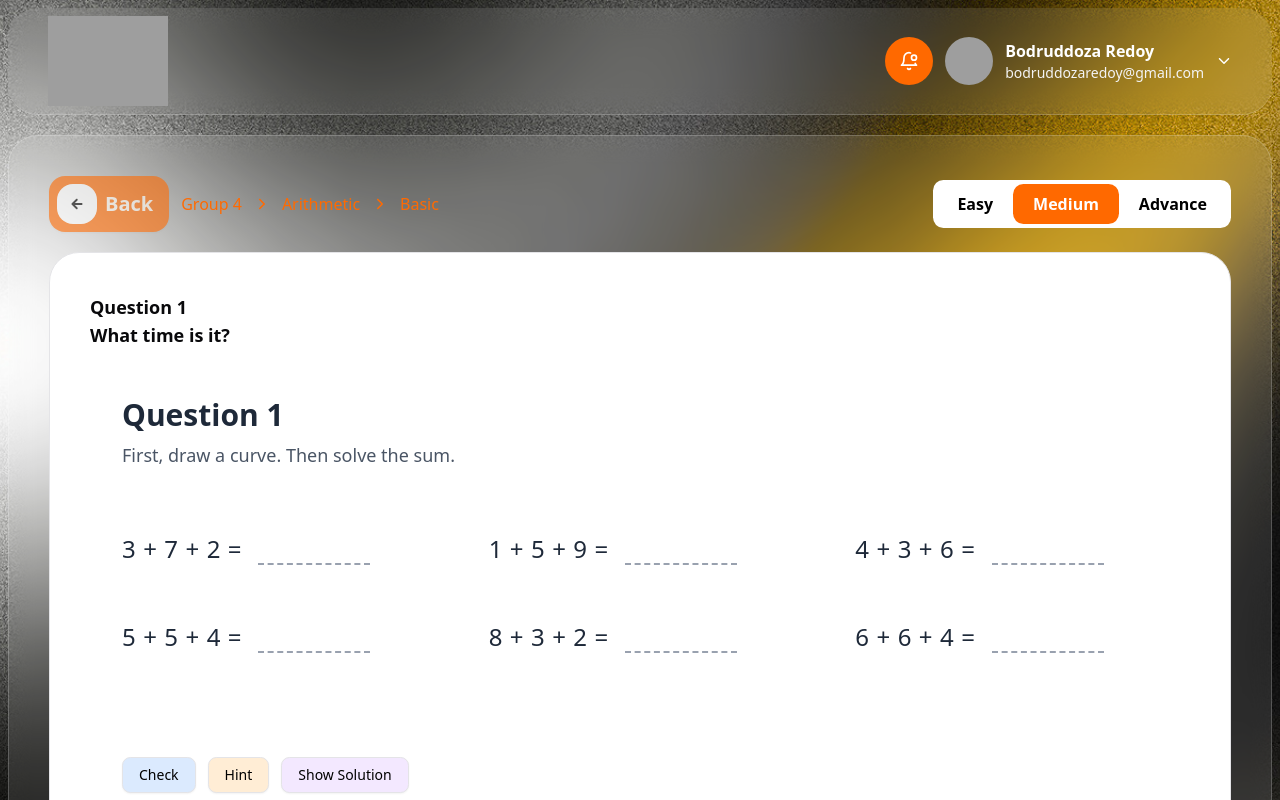
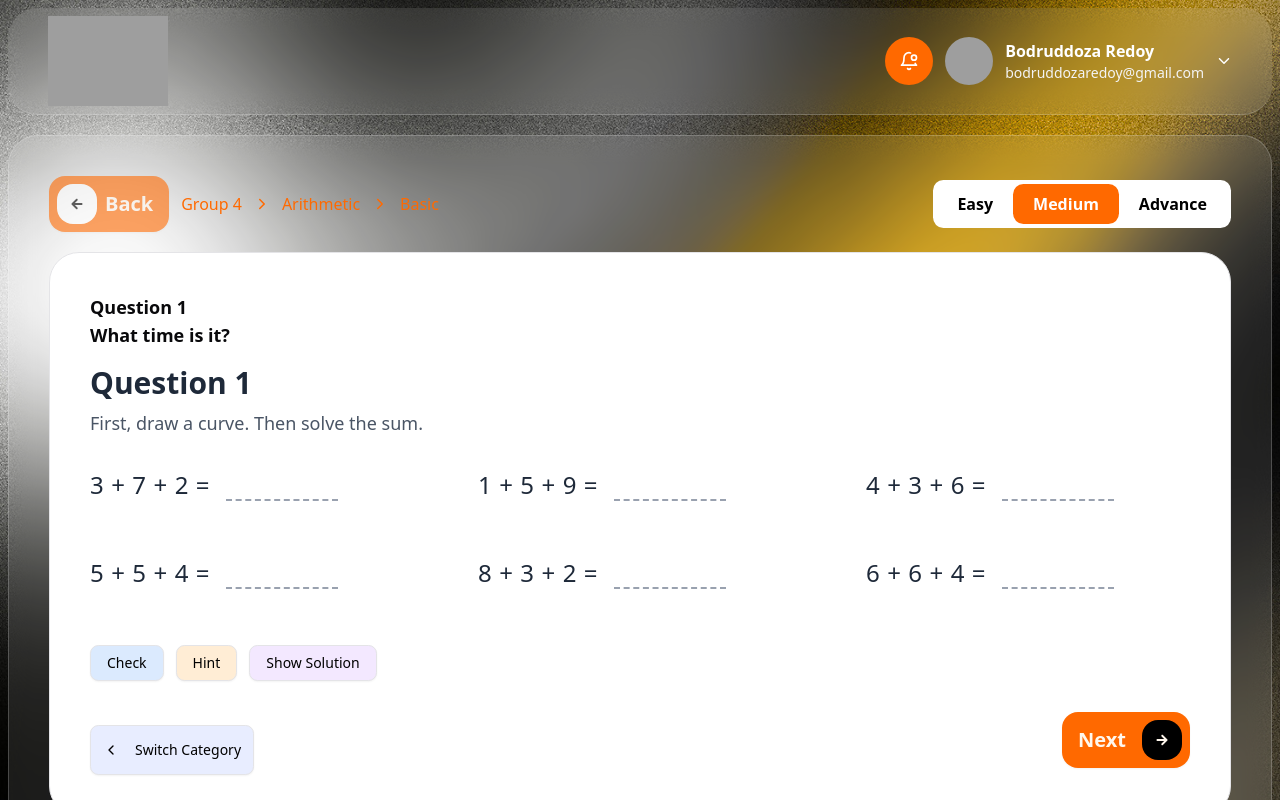
Before and after one commit to juyel66/Eduloop-quize-Application, a React (Vite) app: page /arithmetic in a window 1280 px wide. Shown: the top 800 px of the page. Built offline with nearby package versions, Linux system fonts and the light colour scheme; grey boxes are pictures that could not be loaded.

Commit message:
fix(arrTypeSixteen): remove the button layout style

```diff
--- a/src/pages/Arithmetic/components/ArrTypeSixteen.tsx
+++ b/src/pages/Arithmetic/components/ArrTypeSixteen.tsx
@@ -2,9 +2,7 @@ import Check from "@/components/common/Check";
 import Controllers from "@/components/common/Controllers";
 import Hint from "@/components/common/Hint";
 import React, { useState } from "react";
-import { FaCheckCircle, FaExclamationCircle } from 'react-icons/fa';
 
-// Updated JSON data based on the provided image
 const problemsJSON = [
   { id: 1, question: "3 + 7 + 2 =", answer: 12, type: "addition" },
   { id: 2, question: "1 + 5 + 9 =", answer: 15, type: "addition" },
@@ -18,14 +16,15 @@ const ArrTypeSixteen = () => {
   const [problems] = useState(problemsJSON);
   const [userAnswers, setUserAnswers] = useState(Array(problems.length).fill(NaN));
   const [validation, setValidation] = useState(Array(problems.length).fill(null));
-  const [status, setStatus] = useState(null);
+  const [status, setStatus] = useState<"match" | "wrong" | null>(null);
   const [showHint, setShowHint] = useState(false);
   const [showSolution, setShowSolution] = useState(false);
 
-  const handleInputChange = (index, value) => {
+  const handleInputChange = (index: number, value: string) => {
     const newAnswers = [...userAnswers];
     newAnswers[index] = value === "" ? NaN : parseInt(value);
     setUserAnswers(newAnswers);
+    if (status) setStatus(null); // reset status on change
   };
 
   const handleCheck = () => {
@@ -46,21 +45,32 @@ const ArrTypeSixteen = () => {
 
   const summary =
     status === "match"
-      ? { text: "🎉 All Correct! Great job", color: "text-green-600", bgColor: "bg-green-100", borderColor: "border-green-600" }
+      ? {
+          text: "🎉 Correct! Good Job",
+          color: "text-green-600",
+          bgColor: "bg-green-100",
+          borderColor: "border-green-600",
+        }
       : status === "wrong"
-      ? { text: "❌ Some answers are wrong. Check again.", color: "text-red-600", bgColor: "bg-red-100", borderColor: "border-red-600" }
+      ? {
+          text: "❌ Oops! Some answers are wrong",
+          color: "text-red-600",
+          bgColor: "bg-red-100",
+          borderColor: "border-red-600",
+        }
       : null;
 
   return (
-    <div className="   flex flex-col items-center justify-center font-sans text-gray-800">
-      <div className="w-full  p-8  rounded-xl ">
+    <>
+      <div className="flex flex-col items-center justify-center font-sans text-gray-800">
+        <div className="w-full rounded-xl">
           <h1 className="text-2xl sm:text-3xl font-bold mb-2">Question 1</h1>
-        <p className="text-lg text-gray-600 mb-12">
+          <p className="text-lg text-gray-600 mb-4">
             First, draw a curve. Then solve the sum.
           </p>
 
           {/* Math Problems Grid */}
-        <div className="grid grid-cols-1 sm:grid-cols-2 lg:grid-cols-3 gap-y-10 gap-x-16 mb-8">
+          <div className="grid grid-cols-1 sm:grid-cols-2 lg:grid-cols-3 gap-y-10 gap-x-16 mb-4">
             {problems.map((p, idx) => {
               const isCorrect = validation[idx];
               const inputClass =
@@ -71,14 +81,23 @@ const ArrTypeSixteen = () => {
                   : "border-gray-400 text-gray-900";
 
               return (
-              <div key={p.id} className="flex items-end justify-between sm:justify-start sm:space-x-4">
+                <div
+                  key={p.id}
+                  className="flex items-end justify-between sm:justify-start sm:space-x-4"
+                >
                   <span className="text-xl sm:text-2xl font-medium tracking-wide">
                     {p.question}
                   </span>
                   <input
                     type="number"
                     className={`w-24 sm:w-28 h-12 text-center text-xl font-semibold border-b-2 border-dashed focus:outline-none ${inputClass}`}
-                  value={showSolution ? p.answer : (isNaN(userAnswers[idx]) ? "" : userAnswers[idx])}
+                    value={
+                      showSolution
+                        ? p.answer
+                        : isNaN(userAnswers[idx])
+                        ? ""
+                        : userAnswers[idx]
+                    }
                     onChange={(e) => handleInputChange(idx, e.target.value)}
                     readOnly={showSolution}
                   />
@@ -86,49 +105,20 @@ const ArrTypeSixteen = () => {
               );
             })}
           </div>
+        </div>
+      </div>
 
-        {/* Horizontal Line and Controls */}
-        <div className="flex flex-col items-center my-16 relative">
-          <div className="flex justify-start items-center w-full">
-            <div className=" ">
-
+      {/* Controls, Hint and Check section */}
       <Controllers
         handleCheck={handleCheck}
         handleShowSolution={handleShowSolution}
         handleShowHint={handleShowHint}
       />
-
-                      {/* Hint */}
-                      {showHint && <Hint hint={Hint} />}
-
-                      {/* Summary */}
+      {showHint && (
+        <Hint hint="First, count the objects in the first group. Then, add the objects from the second and third groups to get the total number." />
+      )}
       <Check summary={summary} />
-
-
-
-            </div>
-
-          </div>
-        </div>
-
-        {/* Hint and Check messages */}
-        {showHint && (
-          <div className="bg-yellow-100 p-4 rounded-lg border border-yellow-400 mt-8">
-            <p className="text-yellow-800 font-medium">First, count the objects in the first group. Then, add the objects from the second and third groups to get the total number.</p>
-          </div>
-        )}
-        {summary && (
-          <div className={`p-4 rounded-lg border-2 mt-8 ${summary.borderColor} ${summary.bgColor}`}>
-            <div className="flex items-center gap-2">
-              <span className={`text-xl ${summary.color}`}>
-                {status === "match" ? "✅" : "❌"}
-              </span>
-              <p className={`text-lg font-semibold ${summary.color}`}>{summary.text}</p>
-            </div>
-          </div>
-        )}
-      </div>
-    </div>
+    </>
   );
 };
 
```
Lines whose indentation alone changed are shown as unchanged.
